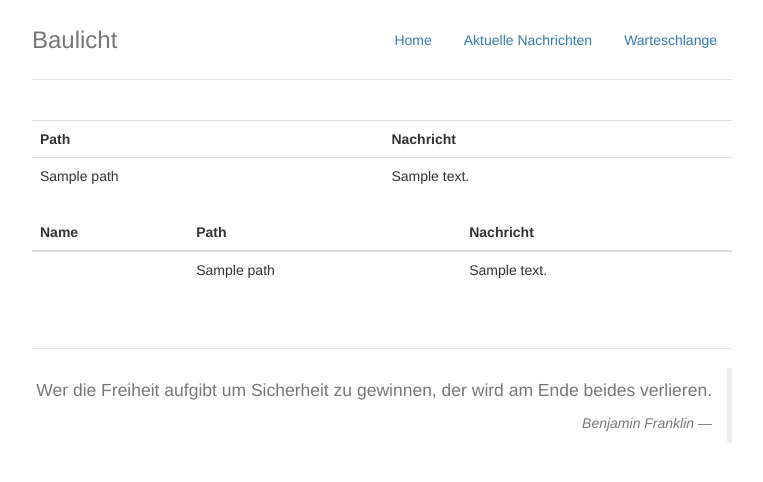
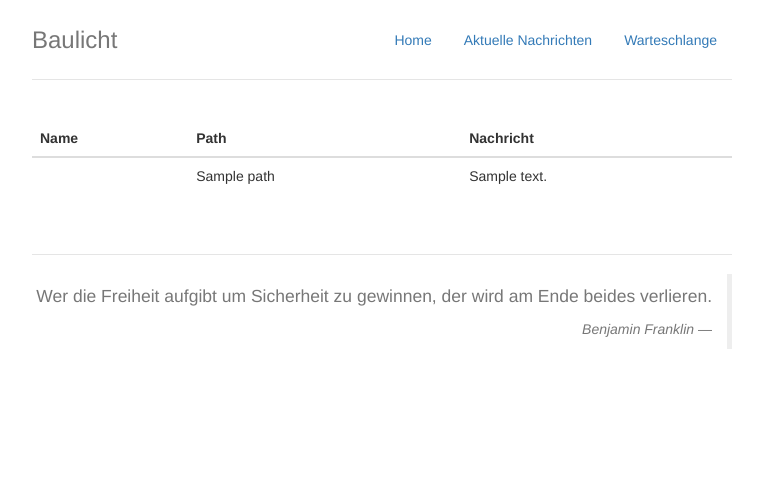
Before and after one commit to elnappo/Baulicht, a Django app: template Webinterface/main/templates/active_list.html in a window 1280 px wide. Shown: the top 482 px of the page, without its empty margins (258-1021 px from the left). Run offline with Django 3.2, Linux system fonts and the light colour scheme; the template is opened without the code that fills it: most values are stand-ins (such as "Sample title", 1, 10 or a date in 2020); parts of the project's set-up code (start-up, migrations or seed data) failed here and were passed over; some libraries are stand-ins or nearby versions.

Commit message:
change active list template

```diff
--- a/Webinterface/main/templates/active_list.html
+++ b/Webinterface/main/templates/active_list.html
@@ -6,19 +6,6 @@
 {% block title %}Baulicht{% endblock %}
 
 {% block content %}
-<table class="table">
-    <tr>
-        <th>Path</th>
-        <th>Nachricht</th>
-    </tr>
-    {% for text in texts %}
-    <tr>
-        <td>{{ text.path }}</td>
-        <td>{{ text.text }}</td>
-    </tr>
-    {% endfor %}
-</table>
-
 <table class="table">
     <thead>
         <tr>
```
